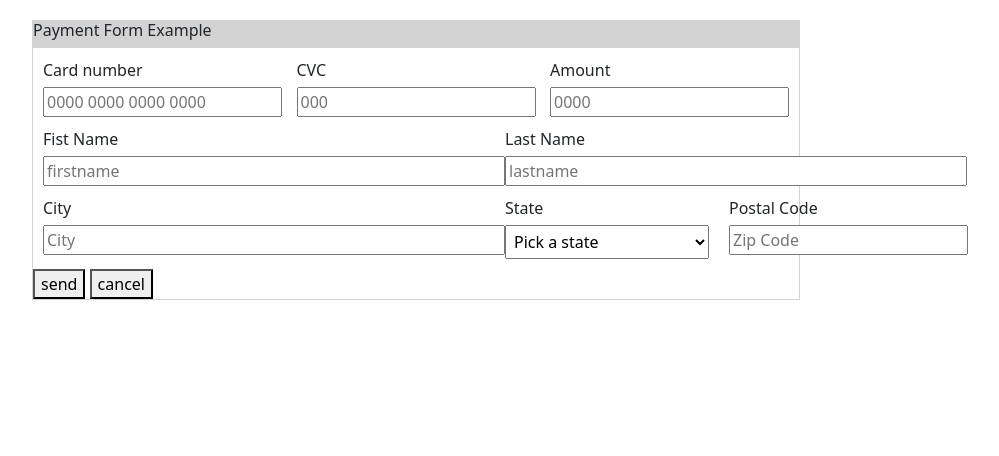
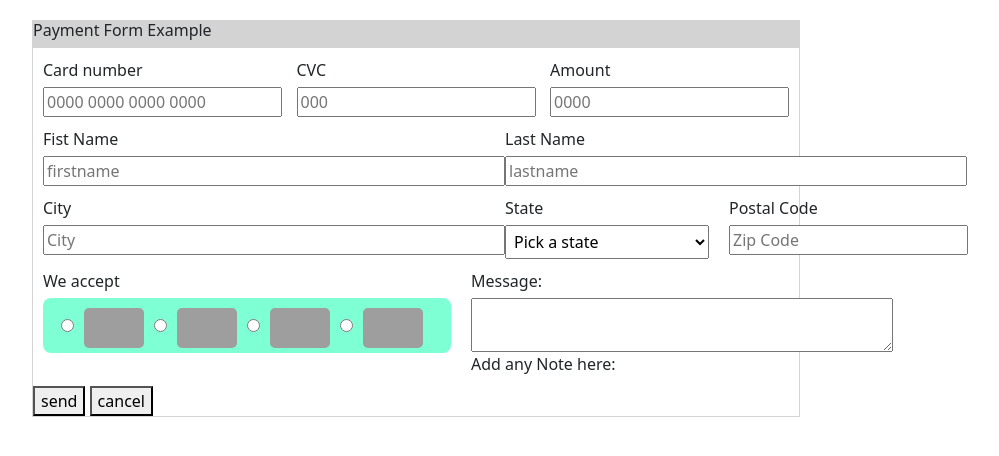
Before and after one commit to Med-lemin/Form-project, a plain HTML site: page index.html in a window 1280 px wide. Shown: the whole page, without its empty margins (224-1223 px from the left). Drawn offline with nearby package versions, Linux system fonts and the light colour scheme; grey boxes are pictures that could not be loaded.

Commit message:
second version

```diff
--- a/index.html
+++ b/index.html
@@ -11,7 +11,6 @@
 </head>
 
 <body>
-
     <div class="containers">
         <div class="header">
             <h6> Payment Form Example</h6>
@@ -63,20 +62,41 @@
                         <label style="margin-top: 10px ; margin-bottom: 5px;">Postal Code</label>
                         <input type="text" name="zip code" placeholder="Zip Code">
                     </div>
-
-
                 </div>
             </div>
-
-
+            <div class="form">
+                <div style="margin-right: 20px;" class="card-form ">
+                    <label style="margin-top: 10px ; margin-bottom: 5px;">We accept </label>
+                    <div class="credit-card">
+                        <input type="radio" id="visa" name="card" value="visa">
+                        <label for="visa"><img src="https://logowik.com/content/uploads/images/219_visa.jpg"
+                                alt="visa"></label>
+                        <input type="radio" id="mastercard" name="card" value="mastercard">
+                        <label for="mastercard"><img
+                                src="https://www.investopedia.com/thmb/F8CKM3YkF1fmnRCU2g4knuK0eDY=/1500x0/filters:no_upscale():max_bytes(150000):strip_icc()/MClogo-c823e495c5cf455c89ddfb0e17fc7978.jpg"
+                                alt="mastercard"></label>
+                        <input type="radio" id="stripe" name="card">
+                        <label for="amex"><img
+                                src="https://www.fintechfutures.com/files/2021/10/Stripe-wordmark-blurple-large.jpg"
+                                alt="amex"></label>
+                        <input type="radio" id="bank" name="card">
+                        <label for="bank"><img
+                                src="https://cdn.vectorstock.com/i/1000v/25/28/bank-transfer-icon-simple-element-from-banking-vector-34052528.jpg"
+                                alt="bank"></label>
+                    </div>
+                </div>
+                <div class="card-form">
+                    <label style="margin-top: 10px ; margin-bottom: 5px;">Message:</label>
+                    <textarea style="padding-right: 218px;"> </textarea>
+                    <span> Add any Note here:</span>
+                </div>
+            </div>
         </div>
         <div class="footer">
             <button type="submit"> send</button>
             <button type="submit">cancel</button>
         </div>
     </div>
-
-
     <script src="https://cdn.jsdelivr.net/npm/bootstrap@5.3.3/dist/js/bootstrap.bundle.min.js"
         integrity="sha384-YvpcrYf0tY3lHB60NNkmXc5s9fDVZLESaAA55NDzOxhy9GkcIdslK1eN7N6jIeHz"
         crossorigin="anonymous"></script>
--- a/styles.css
+++ b/styles.css
@@ -36,3 +36,19 @@
   flex-direction: inline-block;
   justify-content: space-between;
 }
+.credit-card {
+  background-color: aquamarine;
+  width: 408px;
+  height: 55px;
+  border-radius: 8px;
+  display: flex;
+  flex-direction: inline-block;
+  justify-content: center;
+}
+
+img {
+  width: 60px;
+  height: 40px;
+  border-radius: 5px;
+  margin: 10px;
+}
```
